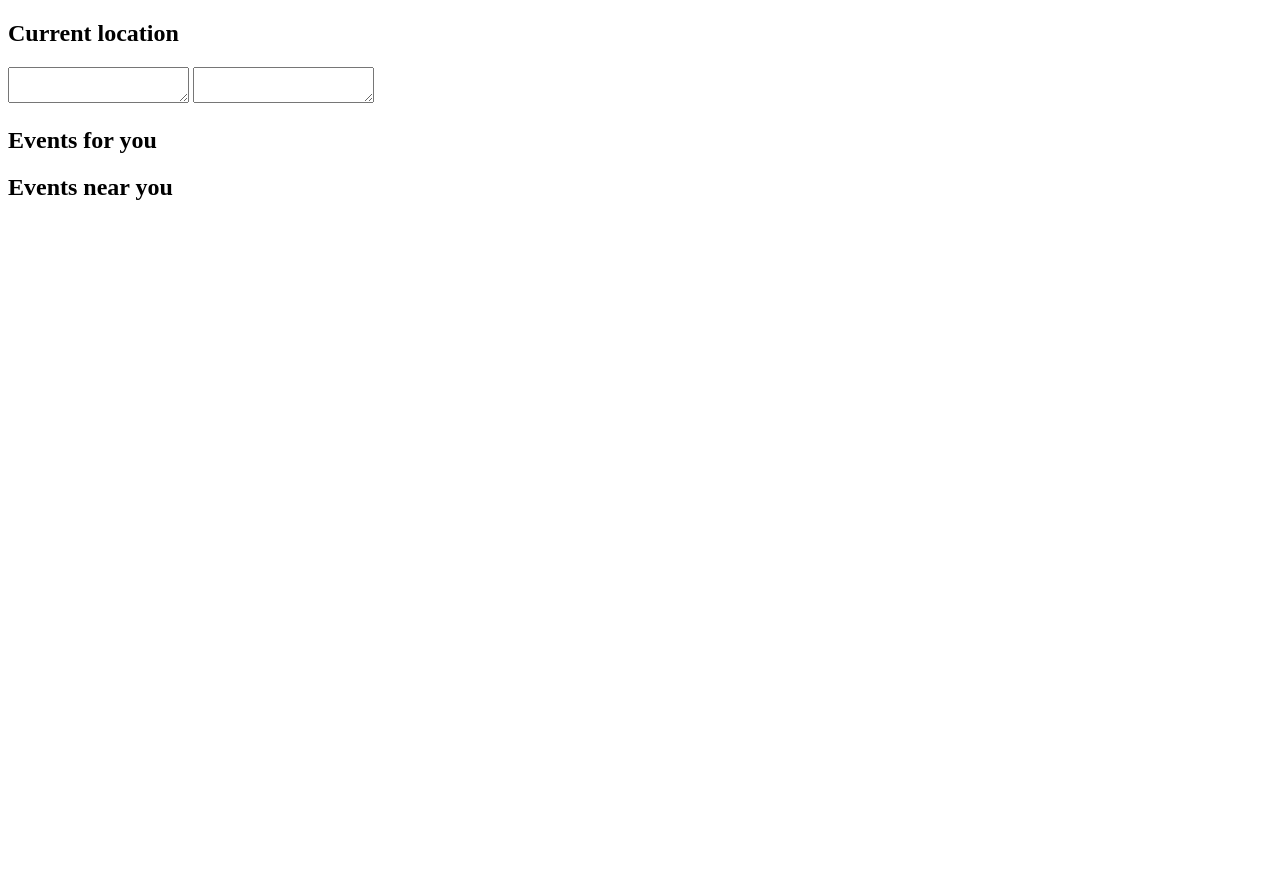
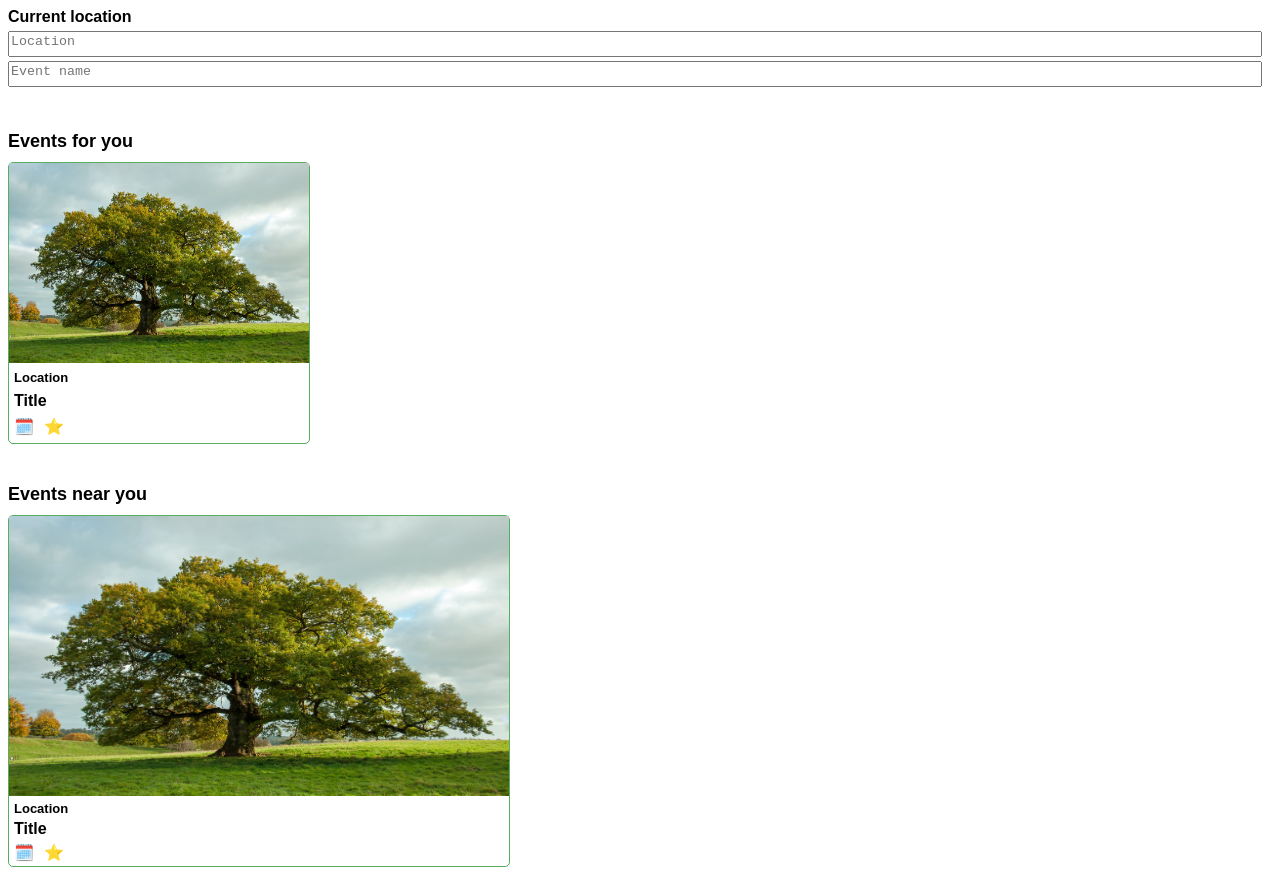
Before and after one commit to Heinsburg123/ROUND2, a plain HTML site: page reduce/homepage/index.html in a window 1280 px wide. Before the commit the page ends 800 px from the top, so only its background shows below. Drawn offline with Linux system fonts and the light colour scheme.

Commit message:
done homepage

```diff
--- a/reduce/homepage/index.html
+++ b/reduce/homepage/index.html
@@ -4,16 +4,31 @@
     <meta charset="UTF-8">
     <meta name="viewport" content="width=device-width, initial-scale=1.0">
     <title>Document</title>
+    <link rel="stylesheet" type="text/css" href="style.css"/>
 </head>
 <body>
-    <h2>Current location</h2>
-    <textarea></textarea>
-    <textarea></textarea>
-    <h2>Events for you</h2>
-    <div>
-
+    <h2 class="curloc">Current location</h2>
+    <textarea class="search" placeholder="Location"></textarea>
+    <textarea class="search" placeholder="Event name"></textarea>
+    <h2 class="title">Events for you</h2>
+    <div class="eventforcontain">
+        <div class="eventfor">
+            <img src="tree.jpeg" class="eventforimg">
+            <p class="location">Location</p>
+            <p class="eventtitle">Title</p>
+            <p class="calendar">🗓️</p>
+            <p class="star">⭐</p>
+        </div>
     </div>
-    <h2>Events near you</h2>
-
+    <h2 class="title">Events near you</h2>
+    <div class="eventnearcontain">
+        <div class="eventnear">
+            <img src="tree.jpeg" class="eventnearimg">
+            <p class="location">Location</p>
+            <p class="eventtitle">Title</p>
+            <p class="calendar">🗓️</p>
+            <p class="star">⭐</p>
+        </div>
+    </div>
 </body>
 </html>
--- a/reduce/homepage/style.css
+++ b/reduce/homepage/style.css
@@ -0,0 +1,82 @@
+p,h1,h2,h3
+{
+    font-family: Arial, Helvetica, sans-serif;
+    margin:0
+}
+.curloc
+{
+    font-size:medium;
+    margin-bottom: 5px;
+    margin-top: 5xp;
+}
+.search
+{
+    width: 97.5vw;
+    height: 20px;
+    resize:none;
+}
+.title
+{
+    font-size: large;
+    margin-top:40px;
+    margin-bottom: 10px;
+}
+.eventforimg
+{
+    height: 200px;
+    width: 300px;
+}
+.eventfor
+{
+    display:grid;
+    width: 300px;
+    height: 280px;
+    grid-template-columns: 20px 280px;
+    border-radius: 5px;
+    border-style:solid;
+    border-color:rgba(20, 139, 30, 0.705);
+    border-width: 1px;
+}
+
+.eventforimg,.location,.eventtitle
+{
+    grid-column-start: 1;
+    grid-column-end: 3;
+}
+.star
+{
+    grid-column-start: 2;
+    grid-column-end: 3;
+    margin-left: 15px;
+}
+.location,.eventtitle,.calendar
+{
+    margin-left: 5px;
+}
+.location
+{
+    font-size: small;
+    font-weight: bold;
+}
+.eventtitle
+{
+    font-size: medium;
+    font-weight: bold;
+}
+
+.eventnear
+{
+    display:grid;
+    width: 500px;
+    height: 350px;
+    grid-template-columns: 20px 280px;
+    border-radius: 5px;
+    border-style:solid;
+    border-color:rgba(20, 139, 30, 0.705);
+    border-width: 1px;
+}
+.eventnearimg
+{
+    width: 500px;
+    height: 280px;
+}
```
Also changed, not shown: reduce/homepage/tree.jpeg (added).
